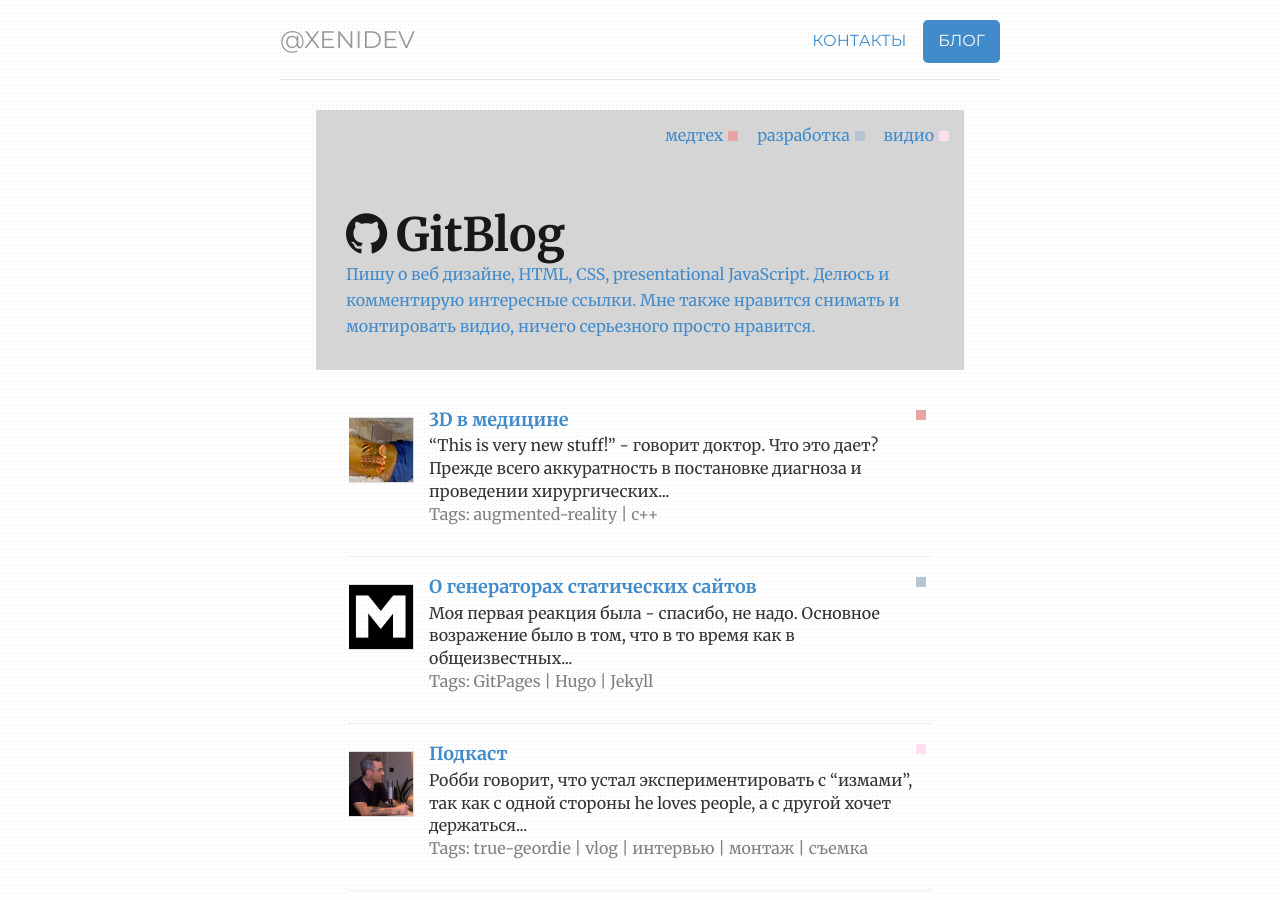
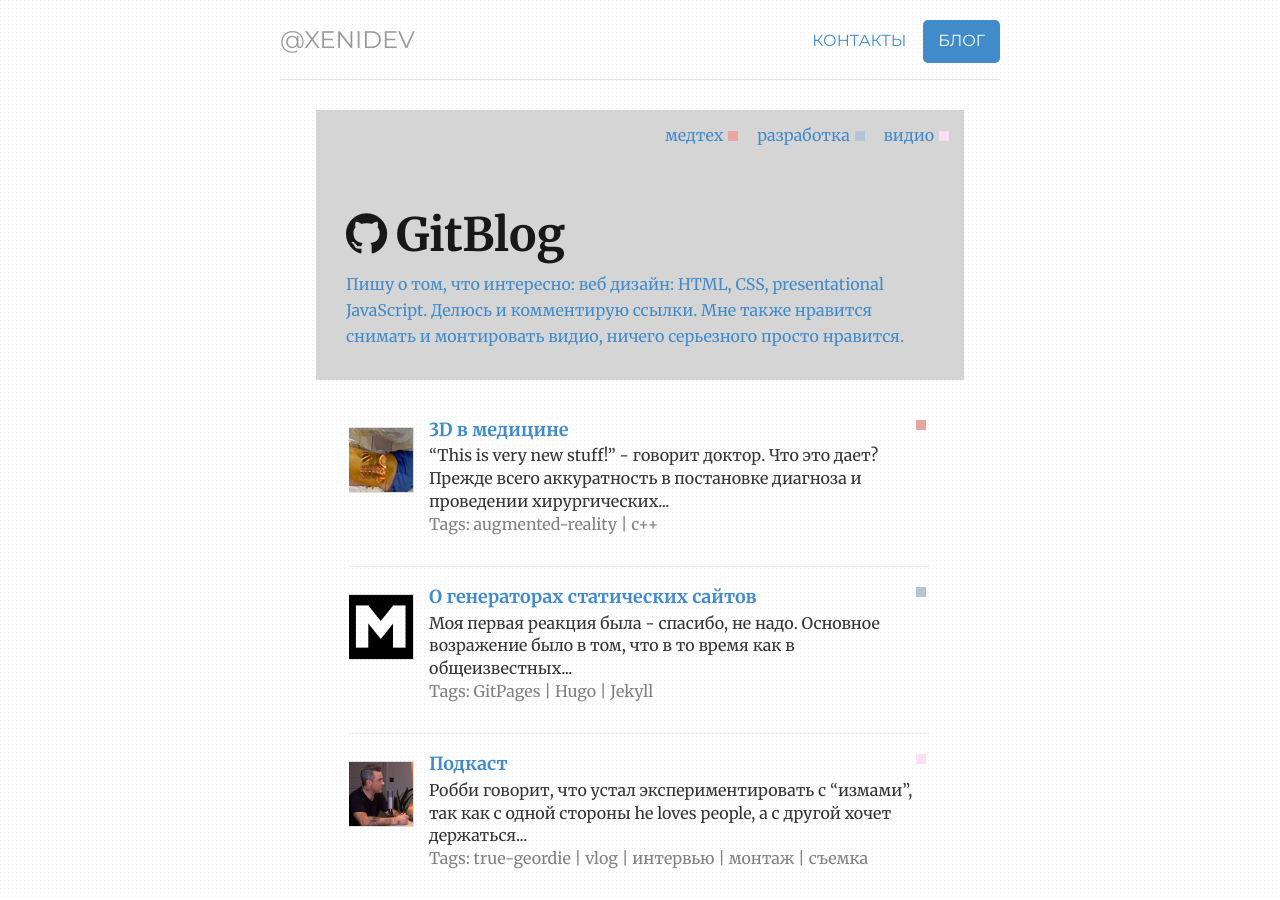
Before and after one commit to ValeraS/xenidev.github.io, a Jekyll site: the page built from notes/index.html, in a window 1280 px wide and 900 px high. Built offline with Jekyll 4.4.1, drawn with Linux system fonts in a browser that asks for light colours.

Commit message:
Update index.html

```diff
--- a/notes/index.html
+++ b/notes/index.html
@@ -19,13 +19,14 @@
       <li><i class="fa fa-github" style="font-size:48px;"></i>
         <h1>GitBlog</h1>
 
-	      <p> Пишу о веб дизайне, HTML, CSS, presentational JavaScript. Делюсь и комментирую интересные ссылки. Мне также нравится снимать и монтировать видио, ничего серьезного просто нравится.  </p>
 
 
 
 	    </li>
     </ul>
 
+	<p> Пишу о том, что интересно: веб дизайн: HTML, CSS, presentational JavaScript. Делюсь и комментирую ссылки.
+		Мне также нравится снимать и монтировать видио, ничего серьезного просто нравится.  </p>
 
 
 
```
